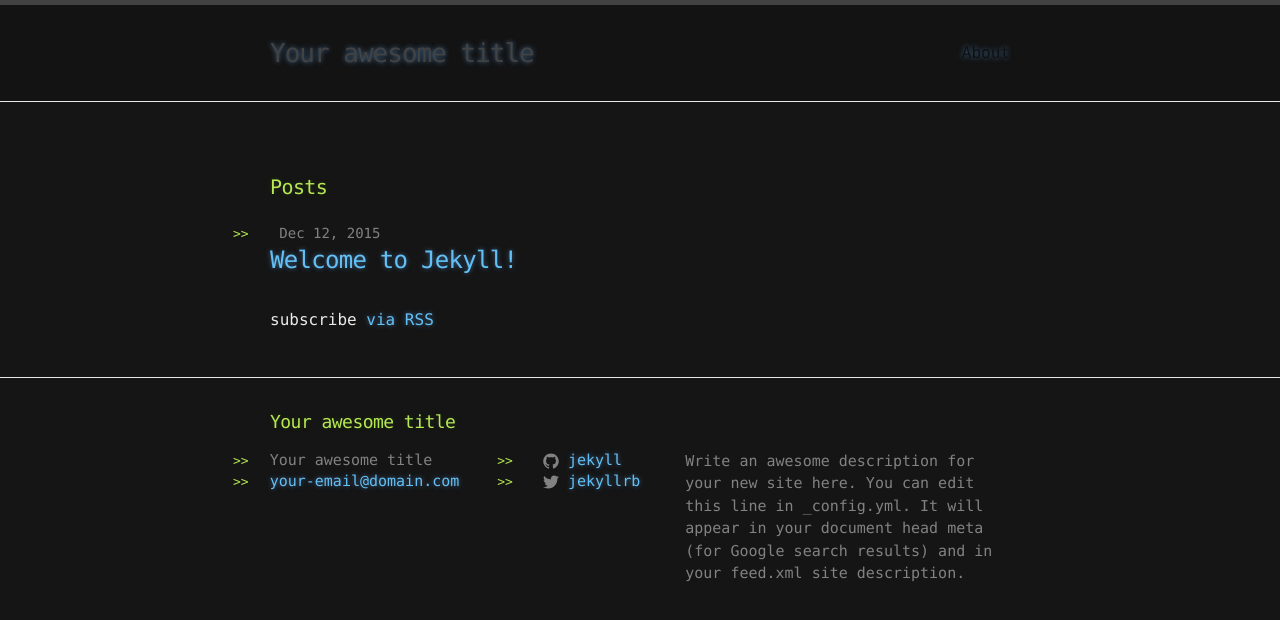
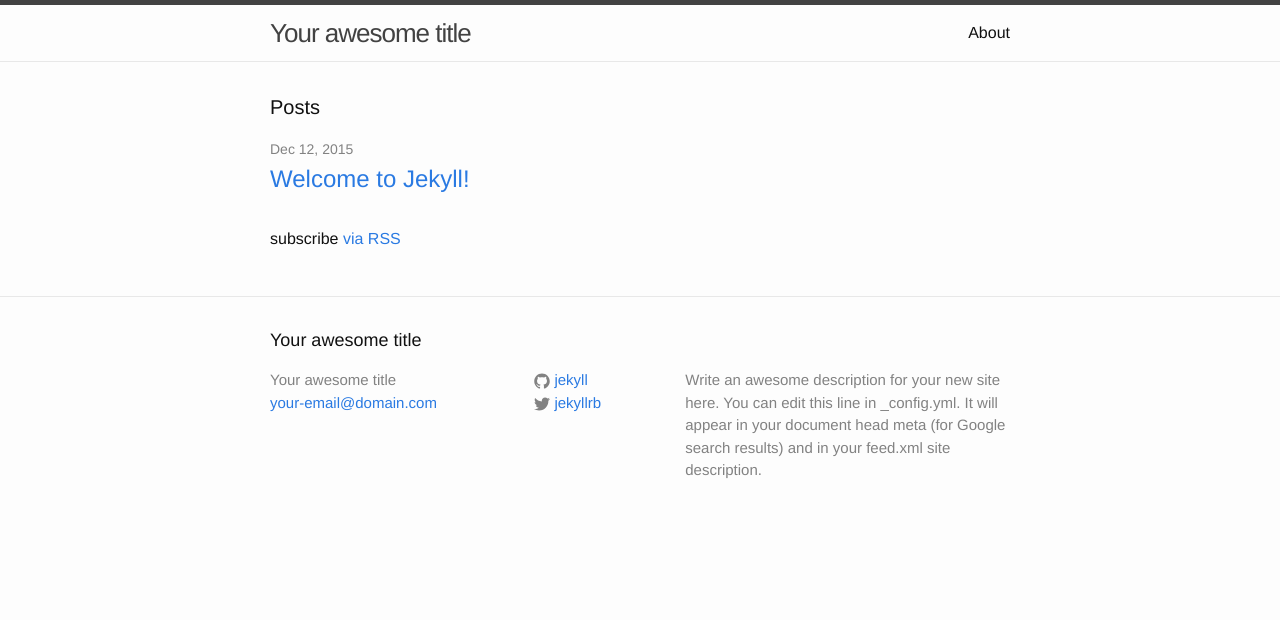
Before and after one commit to elitallman/elitallman.github.io, a Jekyll site: the page built from index.html, in a window 1280 px wide. Shown: the top 620 px of the page. Built offline with Jekyll 4.4.1, drawn with Linux system fonts in a browser that asks for light colours.

Commit message:
Update head.html

```diff
--- a/_includes/head.html
+++ b/_includes/head.html
@@ -7,8 +7,6 @@
   <meta name="description" content="{% if page.excerpt %}{{ page.excerpt | strip_html | strip_newlines | truncate: 160 }}{% else %}{{ site.description }}{% endif %}">
 
   <link rel="stylesheet" href="{{ "/css/main.css" | prepend: site.baseurl }}">
-  <link rel="stylesheet" href="{{ "/css/stylesheet.css" | prepend: site.baseurl }}">
-  <link rel="stylesheet" href="{{ "/css/github-dark.css" | prepend: site.baseurl }}">
   <link rel="canonical" href="{{ page.url | replace:'index.html','' | prepend: site.baseurl | prepend: site.url }}">
   <link rel="alternate" type="application/rss+xml" title="{{ site.title }}" href="{{ "/feed.xml" | prepend: site.baseurl | prepend: site.url }}">
 </head>
```
